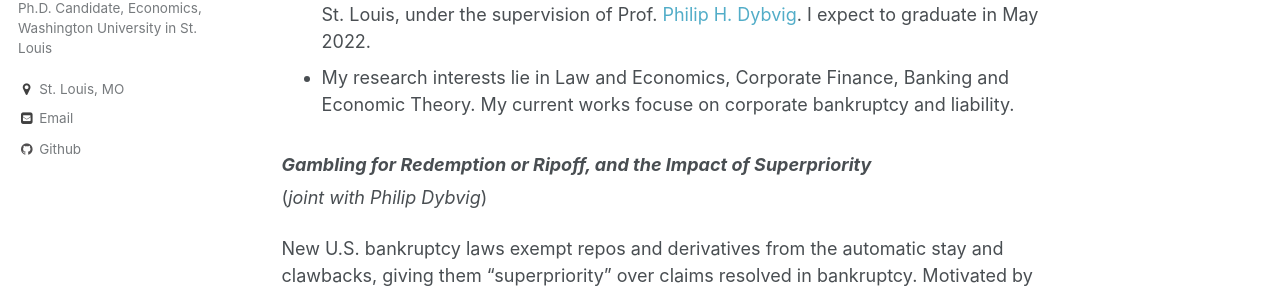
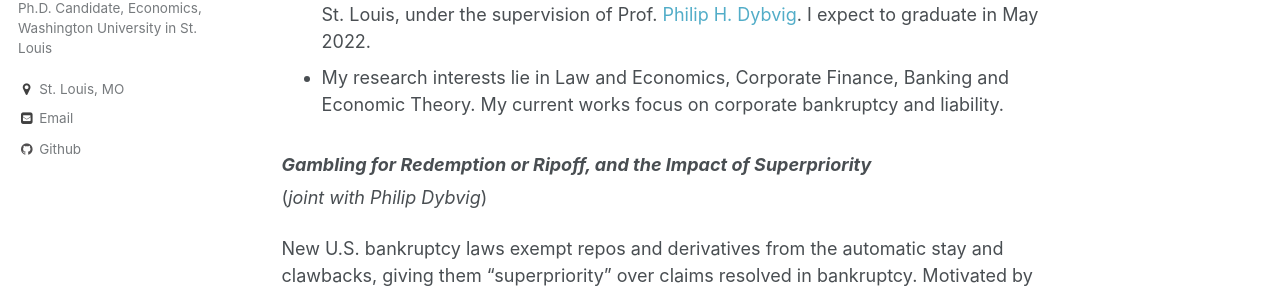
Before and after one commit to xinyuhou94/xinyuhou94.github.io, a Jekyll site: the page built from _pages/about.md, in a window 1280 px wide and 900 px high, scrolled down 503 px. Shown: the part 193-481 px from the top of the window. Built offline with Jekyll 4.4.1, drawn with Linux system fonts in a browser that asks for light colours.

Commit message:
Update about.md

```diff
--- a/_pages/about.md
+++ b/_pages/about.md
@@ -14,7 +14,7 @@ redirect_from:
 
 ## About Me ##
 * I am a Ph.D. candidate in the [Department of Economics](https://economics.wustl.edu/) at Washington University in St. Louis, under the supervision of Prof. [Philip H. Dybvig](https://dybfin.wustl.edu/). I expect to graduate in May 2022.
-* My research interests lie in Law and Economics, Corporate Finance, Banking and Economic Theory. My current works focuse on corporate bankruptcy and liability.
+* My research interests lie in Law and Economics, Corporate Finance, Banking and Economic Theory. My current works focus on corporate bankruptcy and liability.
 
 
 ### _Gambling for Redemption or Ripoff, and the Impact of Superpriority_
```
